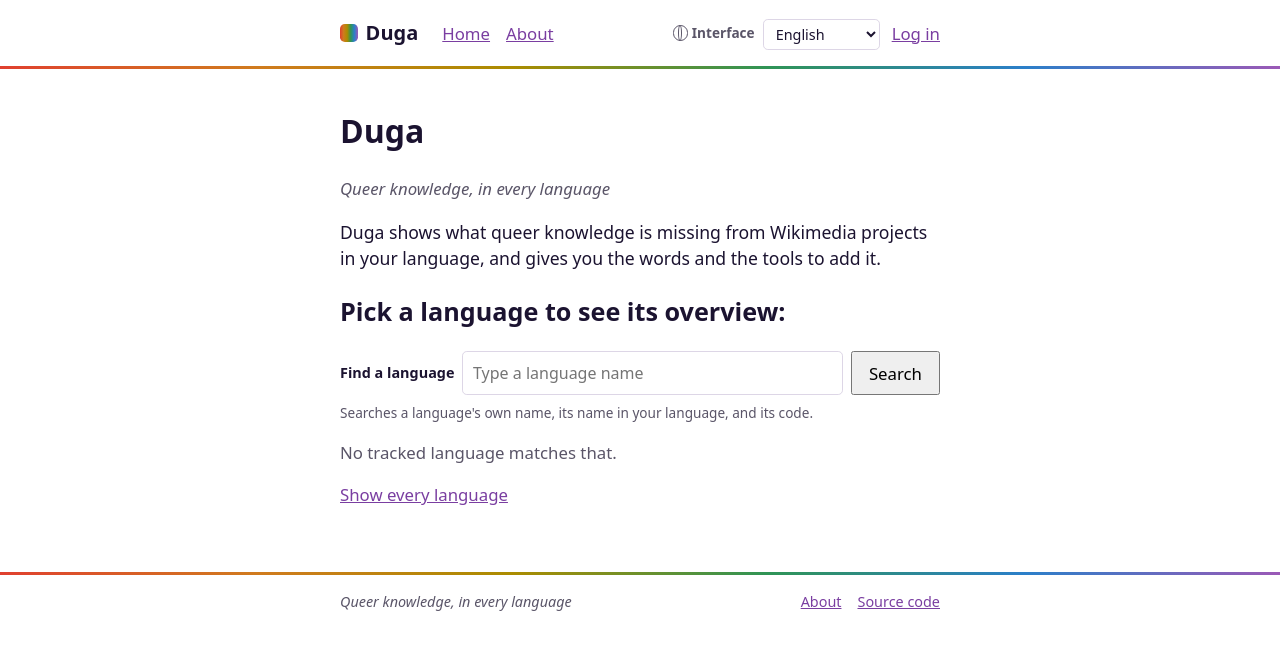
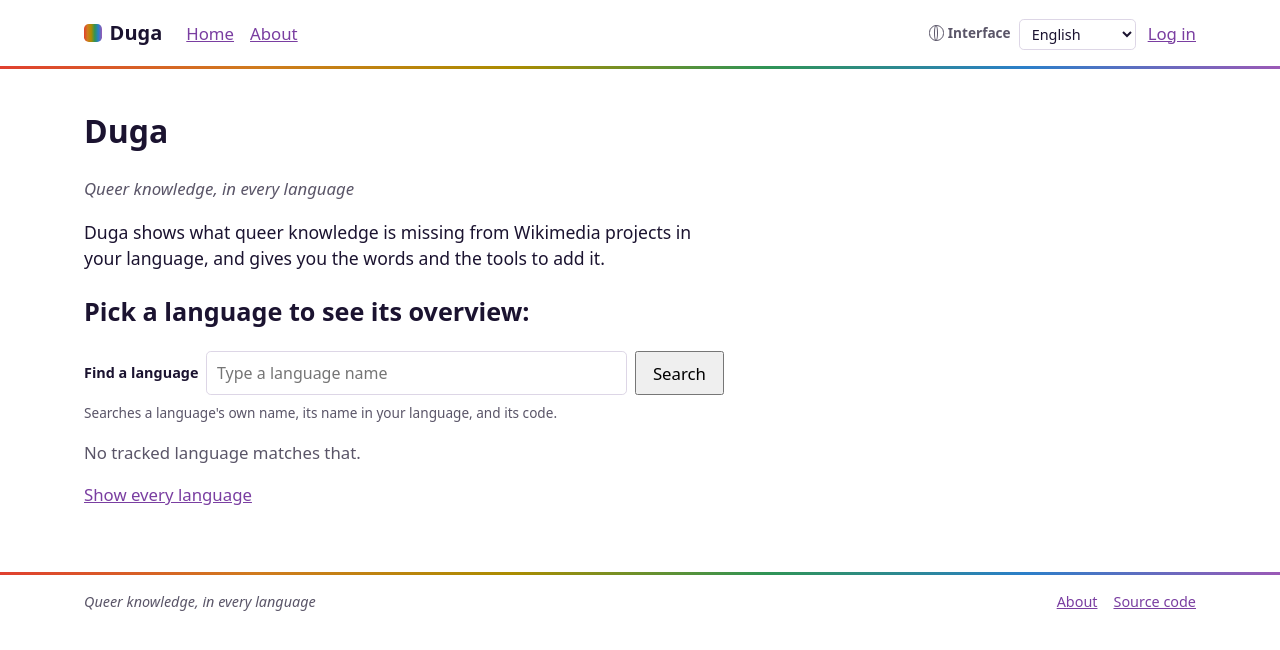
Before and after one commit to dungodung/duga, a Flask app: page / in a window 1280 px wide. Shown: the top 650 px of the page. Run offline with Flask 3, Linux system fonts and the light colour scheme.

Commit message:
Widen the desktop page so the header fits on one row
Header, footer and page were all capped at --measure, a 40rem line
length for running text, so a desktop window was two thirds empty and
the account cluster wrapped under the brand and nav. From 48rem the
chrome and page widen to a new --page (72rem); paragraphs and the
language search keep --measure. The header is then one row in every
interface language, account controls on the right; where a long
translation still wraps (Polish, logged in, at 48rem) the second row
stays on the right too. The phone layout is unchanged.

Also drops the logout button's trailing margin, which kept the header's
right edge from lining up with the footer's.

Co-Authored-By: Claude Opus 5.5 <noreply@anthropic.com>

```diff
--- a/app/static/css/style.css
+++ b/app/static/css/style.css
@@ -85,6 +85,10 @@
 
   /* -- geometry -- */
   --measure: 40rem;
+  /* The page column on a wide screen. --measure is a line length for
+     running text; using it as the width of the whole page left two thirds
+     of a desktop window empty and forced the header onto two rows. */
+  --page: 72rem;
   --radius-sm: 0.3rem;
   --radius: 0.5rem;
   --radius-lg: 0.85rem;
@@ -368,7 +372,7 @@ main {
   background: none;
   border: none;
   padding: var(--space-2) var(--space-2);
-  margin-inline: calc(var(--space-2) * -1) var(--space-3);
+  margin-inline: calc(var(--space-2) * -1);
   min-height: var(--tap);
   font: inherit;
   color: var(--link);
@@ -1089,6 +1093,28 @@ form button[type="submit"] {
 }
 
 @media (min-width: 48rem) {
+  /* The chrome and the page widen to --page; only running text keeps the
+     readable --measure. Lists, grids and the gap rows are what use the
+     extra room. */
+  main,
+  .site-header-inner,
+  .site-footer-inner {
+    max-width: var(--page);
+  }
+
+  main p,
+  .lang-search {
+    max-width: var(--measure);
+  }
+
+  /* With the wider column the header fits on one row in every interface
+     language down to about here. Where a long translation still does not
+     fit (Polish, logged in, at 48rem), the account cluster wraps -- and
+     keeps to the right, where it sits on the row above everywhere else. */
+  .site-account {
+    margin-inline-start: auto;
+  }
+
   /* The language grid reflows on its own via auto-fill, so there is no
      column count to set here -- only the search field, which stops being
      full-width once there is room for the button beside it. */
```
